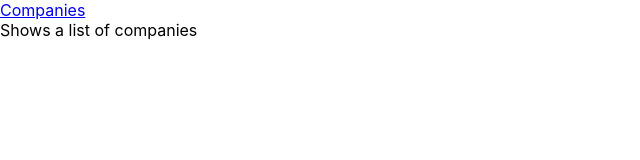
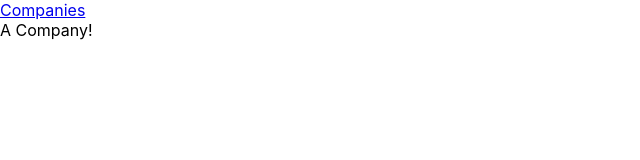
Before and after one commit to MattBaer77/EX_48_react-jobly, a React (Create React App) app in the folder baer-react-jobly/: page /companies in a window 1280 px wide. Shown: the top 160 px of the page, without its empty margins (0-640 px from the left). Built offline with nearby package versions, Linux system fonts and the light colour scheme.

Commit message:
CompanyCard created

```diff
--- a/baer-react-jobly/src/CompaniesList.js
+++ b/baer-react-jobly/src/CompaniesList.js
@@ -1,10 +1,16 @@
 import React from "react";
+
+import CompanyCard from "./CompanyCard"
 
 const CompaniesList = () => {
 
     return (
 
-        <div>Shows a list of companies</div>
+        <div className="CompaniesList">
+
+            <CompanyCard />
+
+        </div>
 
     )
 
--- a/baer-react-jobly/src/CompanyCard.js
+++ b/baer-react-jobly/src/CompanyCard.js
@@ -0,0 +1,14 @@
+import React from "react";
+
+const CompanyCard = () => {
+
+    return(
+        <div>
+            A Company!
+        </div>
+    )
+
+
+};
+
+export default CompanyCard
```
